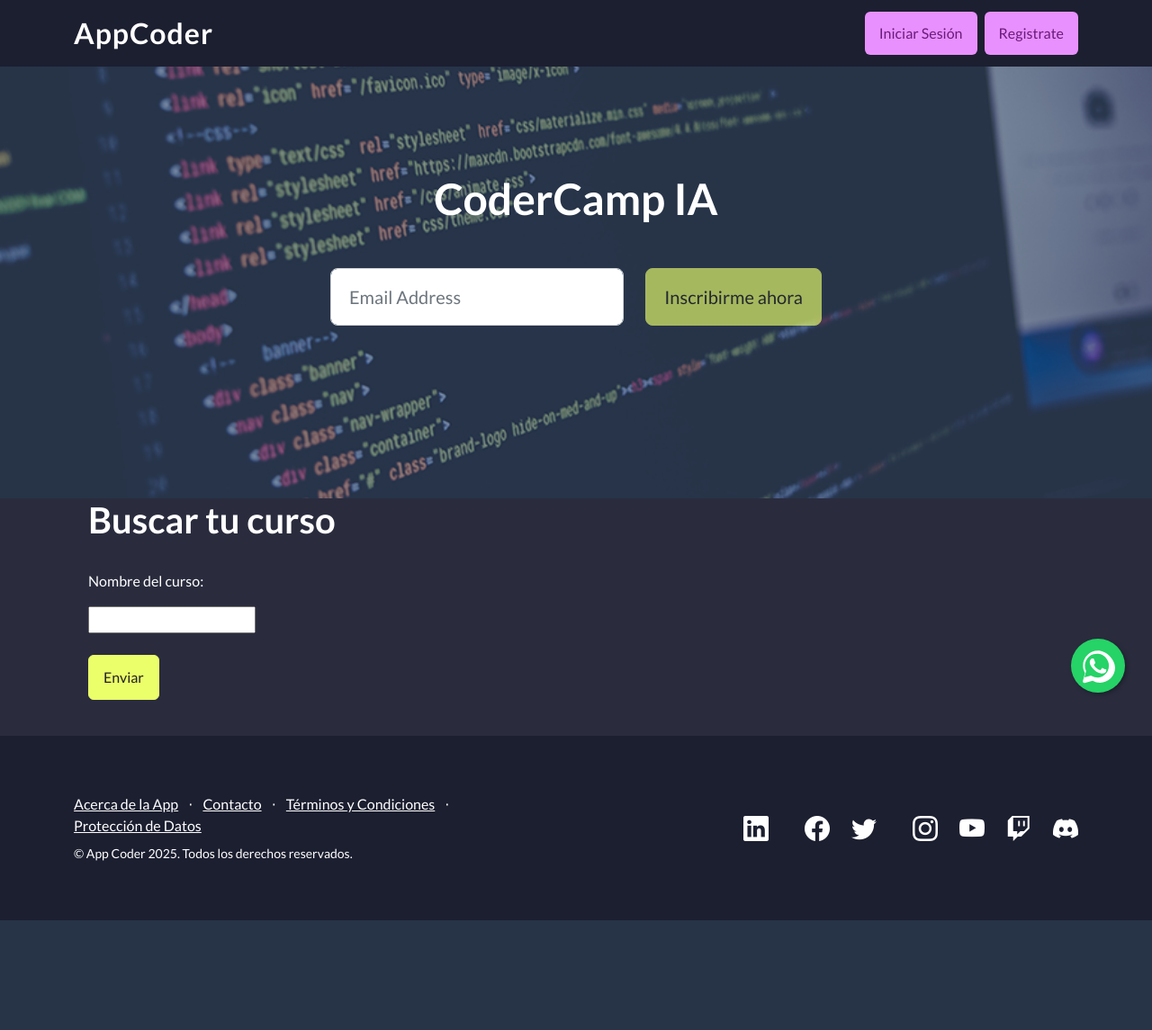
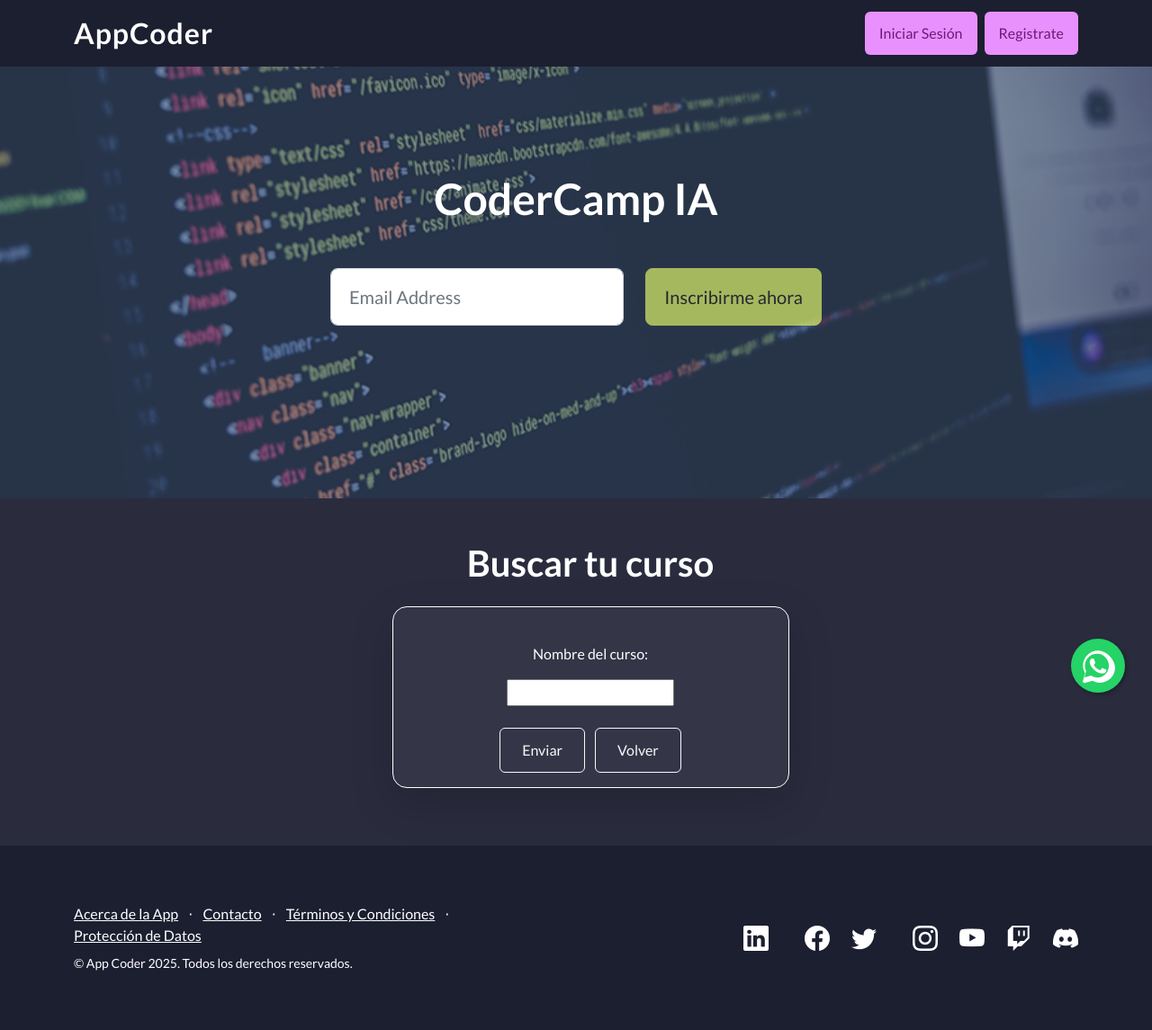
Before and after one commit to vanerm/CursoPython, a Django app: page /AppCoder/buscar_curso/ in a window 1280 px wide. Shown: the whole page at 90% size. Before the commit the page ends 1023 px from the top, so only its background shows below. Run offline with Django 5.2, Linux system fonts and the light colour scheme; some libraries are stand-ins or nearby versions; some web fonts are replaced.

Commit message:
Refactored: style in  search forms

```diff
--- a/AppCoder/template/buscar_curso.html
+++ b/AppCoder/template/buscar_curso.html
@@ -4,15 +4,27 @@
 <ul>
     <form method="POST" action="{% url 'buscar' %}" class="container">
         {% csrf_token %}
-        <h1>Buscar tu curso</h1>
-        <br>
-        <p>Nombre del curso:</p>
-        <input type="text" name="nombre" required>
-        <br>
-        <br>
-        <input type="submit" value="Enviar" class="btn btn-primary">
-        <br>
-        <br>
+        <br><br>
+        <h1 class="text-center text-white">Buscar tu curso</h1>
+            <div class="container mt-4">
+            <div class="row justify-content-center">
+                <div class="col-lg-5">
+                    <div class="card border-white shadow-lg rounded-4"
+                        style="background-color: rgba(255, 255, 255, 0.05); backdrop-filter: blur(6px);">
+                        <div class="card-body text-center text-white">
+                        <br>
+                        <p>Nombre del curso:</p>
+                        <input type="text" name="nombre" required>
+                        <br>
+                        <br>
+                        <input type="submit" value="Enviar" class="btn btn-outline-light px-4 me-2">
+                        <a href="{% url 'cursos' %}" class="btn btn-outline-light px-4">Volver</a>
+                        </div>
+                    </div>
+                </div>
+            </div>
+        </div>
     </form>
+    <br><br>
 </ul>
 {% endblock %}
--- a/AppCoder/template/formulario.html
+++ b/AppCoder/template/formulario.html
@@ -24,7 +24,7 @@
                             <input type="submit" value="Agregar curso" class="btn btn-outline-light px-4">
                             <br>
                             <br>
-                            <a href="{% url 'inicio' %}" class="btn btn-outline-light px-4  ">Volver</a>
+                            <a href="{% url 'inicio' %}" class="btn btn-outline-light px-4">Volver</a>
                         </div>
                     </div>
                 </div>
```
Also changed, not shown: AppCoder/template/buscar_alumno.html (+21 -9 lines), AppCoder/template/buscar_profesor.html (+21 -9 lines), db.sqlite3.
